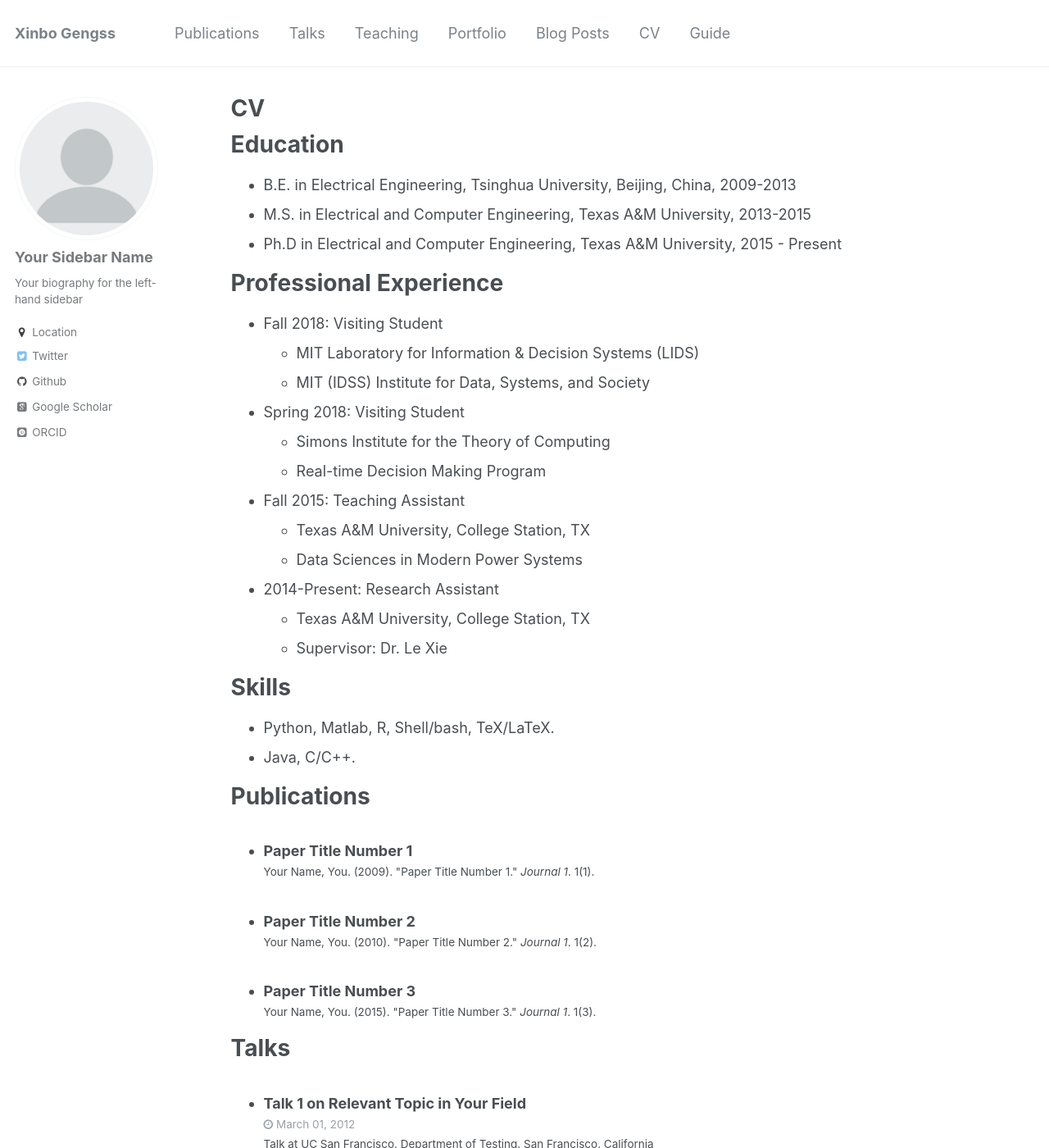
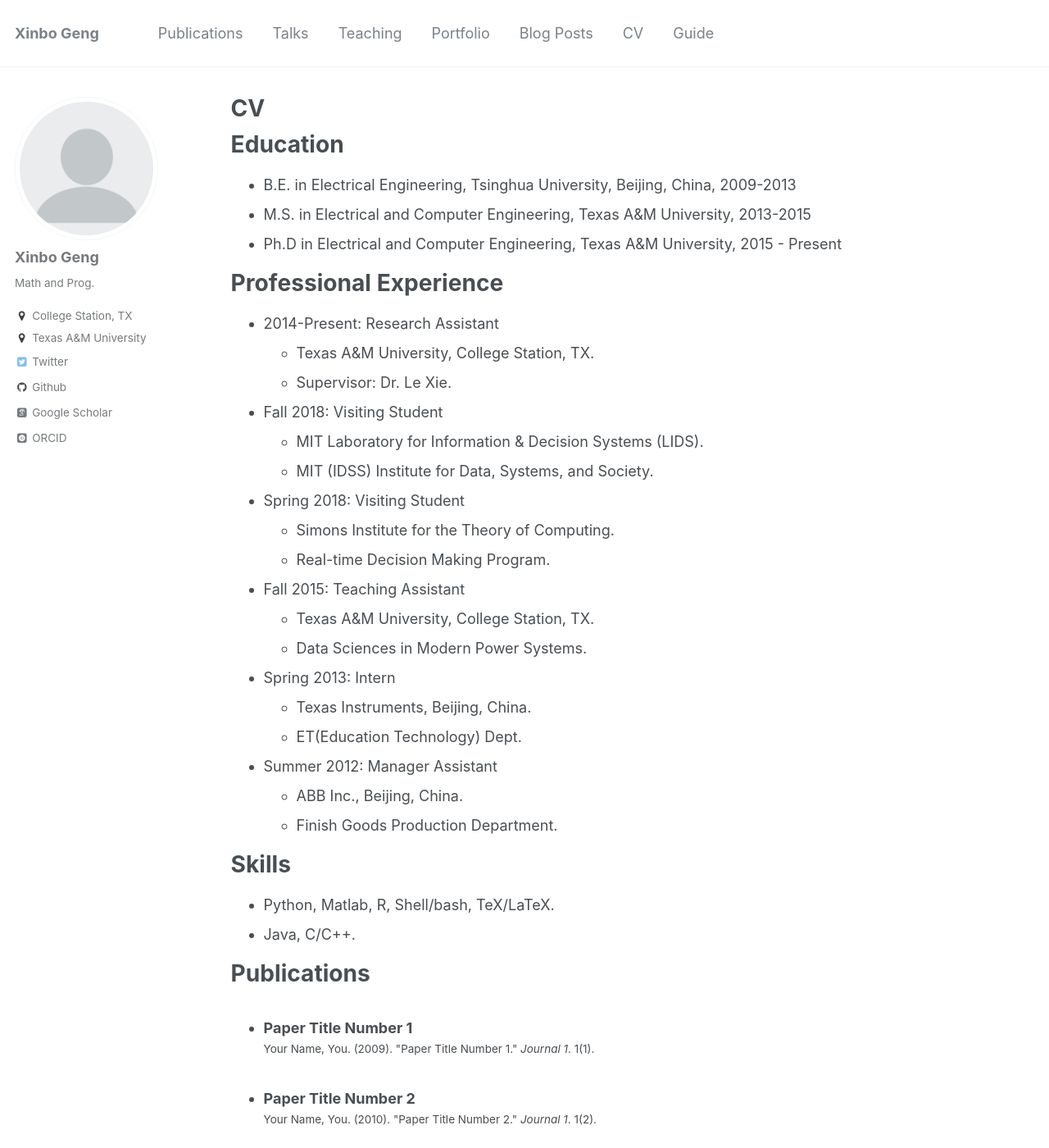
Before and after one commit to xb00dx/xb00dx.github.io, a Jekyll site: the page built from _pages/cv.md, in a window 1280 px wide and 1400 px high. Shown: the whole window at 82% size. Built offline with Jekyll 4.4.1, drawn with Linux system fonts in a browser that asks for light colours; some web fonts are replaced.

Commit message:
update site config.yml

```diff
--- a/_config.yml
+++ b/_config.yml
@@ -7,7 +7,7 @@
 
 # Site Settings
 locale                   : "en-US"
-title                    : "Xinbo Gengss"
+title                    : "Xinbo Geng"
 title_separator          : "-"
 name                     : &name "Xinbo Geng"
 description              : &description "personal description"
@@ -79,12 +79,12 @@ analytics:
 
 # Site Author
 author:
-  name             : "Your Sidebar Name"
+  name             : "Xinbo Geng"
   avatar           : "profile.png"
-  bio              : "Your biography for the left-hand sidebar"
-  location         : "Location"
-  employer         :
-  googlescholar    : "http://yourfullgooglescholarurl.com"
+  bio              : "Math and Prog."
+  location         : "College Station, TX"
+  employer         : "Texas A&M University"
+  googlescholar    : "https://scholar.google.com/citations?user=9GQBojYAAAAJ&hl=en&oi=ao"
   email            :
   uri              :
   bitbucket        :
@@ -93,7 +93,7 @@ author:
   flickr           :
   facebook         :
   foursquare       :
-  github           : "academicpages"
+  github           : "https://github.com/xb00dx"
   google_plus      :
   keybase          :
   instagram        :
--- a/_pages/cv.md
+++ b/_pages/cv.md
@@ -17,21 +17,30 @@ Education
 
 Professional Experience
 ======
+* 2014-Present: Research Assistant
+  * Texas A&M University, College Station, TX.
+  * Supervisor: Dr. Le Xie.
+
 * Fall 2018: Visiting Student
-  * MIT Laboratory for Information & Decision Systems (LIDS)
-  * MIT (IDSS) Institute for Data, Systems, and Society
+  * MIT Laboratory for Information & Decision Systems (LIDS).
+  * MIT (IDSS) Institute for Data, Systems, and Society.
 
 * Spring 2018: Visiting Student
-  * Simons Institute for the Theory of Computing
-  * Real-time Decision Making Program
+  * Simons Institute for the Theory of Computing.
+  * Real-time Decision Making Program.
 
 * Fall 2015: Teaching Assistant
-  * Texas A&M University, College Station, TX
-  * Data Sciences in Modern Power Systems
+  * Texas A&M University, College Station, TX.
+  * Data Sciences in Modern Power Systems.
 
-* 2014-Present: Research Assistant
-  * Texas A&M University, College Station, TX
-  * Supervisor: Dr. Le Xie
+* Spring 2013: Intern
+  * Texas Instruments, Beijing, China.
+  * ET(Education Technology) Dept.
+
+* Summer 2012: Manager Assistant
+  * ABB Inc., Beijing, China.
+  * Finish Goods Production Department.
+
 
 Skills
 ======
```
